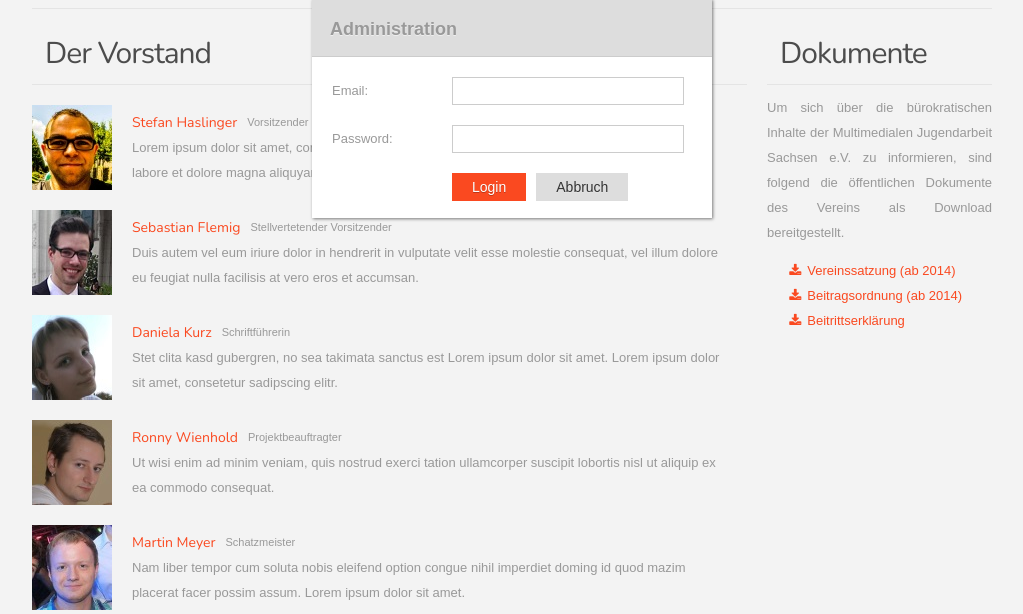
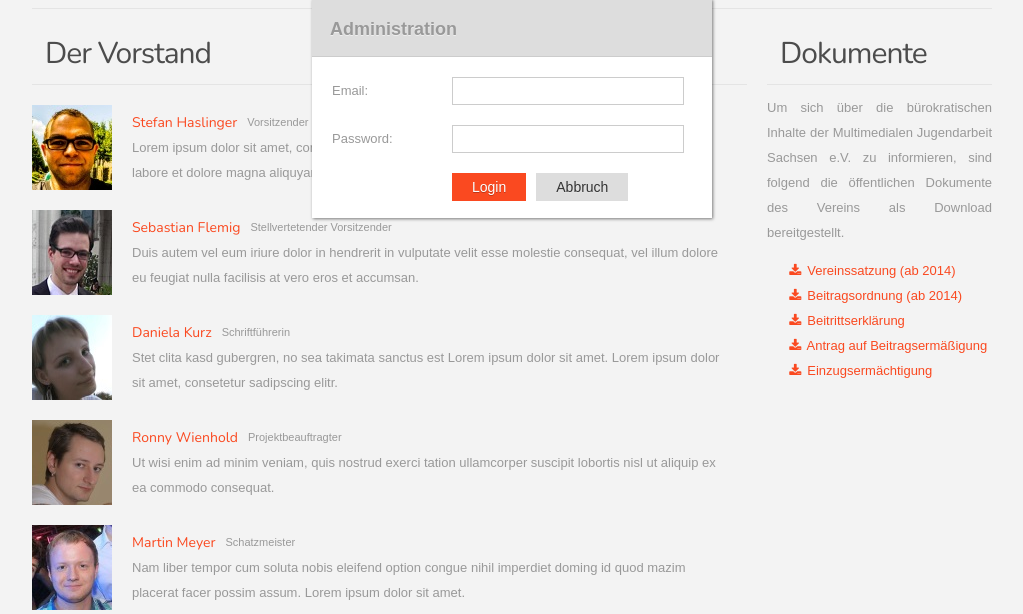
Before and after one commit to Multimediajugend/Website, a PHP site: page /Mitglieder/verein in a window 1280 px wide. Shown: the part 266-880 px from the top of the page, without its empty margins (128-1151 px from the left). Run offline with PHP 8.4, Linux system fonts and the light colour scheme; data comes from the database, SQL or seed files in the repository; some libraries are stand-ins or nearby versions.

Commit message:
+ added some documents

```diff
--- a/application/views/start/musik.php
+++ b/application/views/start/musik.php
@@ -8,8 +8,8 @@
     <div class="grid oneFifth">
         <div class="pageTitle">Projekte</div>
         <ul class="memberList">
-            <li class="memberEntry"><a href="#"><i class="fa fa-download fa-fw"></i> Bands4Friends</a></li>
-            <li class="memberEntry"><a href="#"><i class="fa fa-download fa-fw"></i> Media meets People</a></li>
+            <li class="memberEntry"><a href="<?php echo URL; ?>public/docs/Projektbeschreibung-Bands4Friends.pdf" target="_blank"><i class="fa fa-download fa-fw"></i> Bands4Friends</a></li>
+            <li class="memberEntry"><a href="<?php echo URL; ?>public/docs/Projektbeschreibung-Media%20meets%20People.pdf" target="_blank"><i class="fa fa-download fa-fw"></i> Media meets People</a></li>
             <li class="memberEntry"><a href="#"><i class="fa fa-download fa-fw"></i> Bandlounge</a></li>
         </ul>
     </div>
--- a/application/views/start/sport.php
+++ b/application/views/start/sport.php
@@ -8,8 +8,8 @@
     <div class="grid oneFifth">
         <div class="pageTitle">Projekte</div>
         <ul class="memberList">
-            <li class="memberEntry"><a href="#"><i class="fa fa-download fa-fw"></i> Schwimmen</a></li>
-            <li class="memberEntry"><a href="#"><i class="fa fa-download fa-fw"></i> Billard</a></li>
+            <li class="memberEntry"><a href="<?php echo URL; ?>public/docs/Projektbeschreibung-Schwimmen.pdf" target="_blank"><i class="fa fa-download fa-fw"></i> Schwimmen</a></li>
+            <li class="memberEntry"><a href="<?php echo URL; ?>public/docs/Projektbeschreibung-Billard.pdf" target="_blank"><i class="fa fa-download fa-fw"></i> Billard</a></li>
             <li class="memberEntry"><a href="#"><i class="fa fa-download fa-fw"></i> Radtouren</a></li>
         </ul>
     </div>
--- a/application/views/verein/index.php
+++ b/application/views/verein/index.php
@@ -84,9 +84,11 @@
             Um sich über die bürokratischen Inhalte der Multimedialen Jugendarbeit Sachsen e.V. zu informieren, sind folgend die öffentlichen Dokumente des Vereins als Download bereitgestellt.
         </div>
         <ul>
-            <li><a href="#"><i class="fa fa-download fa-fw"></i> Vereinssatzung (ab 2014)</a></li>
-            <li><a href="#"><i class="fa fa-download fa-fw"></i> Beitragsordnung (ab 2014)</a></li>
-            <li><a href="#"><i class="fa fa-download fa-fw"></i> Beitrittserklärung</a></li>
+            <li><a href="<?php echo URL; ?>public/docs/Vereinssatzung%202014.pdf" target="_blank"><i class="fa fa-download fa-fw"></i> Vereinssatzung (ab 2014)</a></li>
+            <li><a href="<?php echo URL; ?>public/docs/Beitragsordnung%202014.pdf" target="_blank"><i class="fa fa-download fa-fw"></i> Beitragsordnung (ab 2014)</a></li>
+            <li><a href="<?php echo URL; ?>public/docs/Beitrittserkl&auml;rung.pdf" target="_blank"><i class="fa fa-download fa-fw"></i> Beitrittserkl&auml;rung</a></li>
+            <li><a href="<?php echo URL; ?>public/docs/Antrag%20auf%20Beitragserm&auml;&szlig;igung.pdf" target="_blank"><i class="fa fa-download fa-fw"></i> Antrag auf Beitragserm&auml;&szlig;igung</a></li>
+            <li><a href="<?php echo URL; ?>public/docs/Einzugserm&auml;chtigung.pdf" target="_blank"><i class="fa fa-download fa-fw"></i> Einzugserm&auml;chtigung</a></li>
         </ul>
     </div>
 </div>
```
Also changed, not shown: 9 other files.
